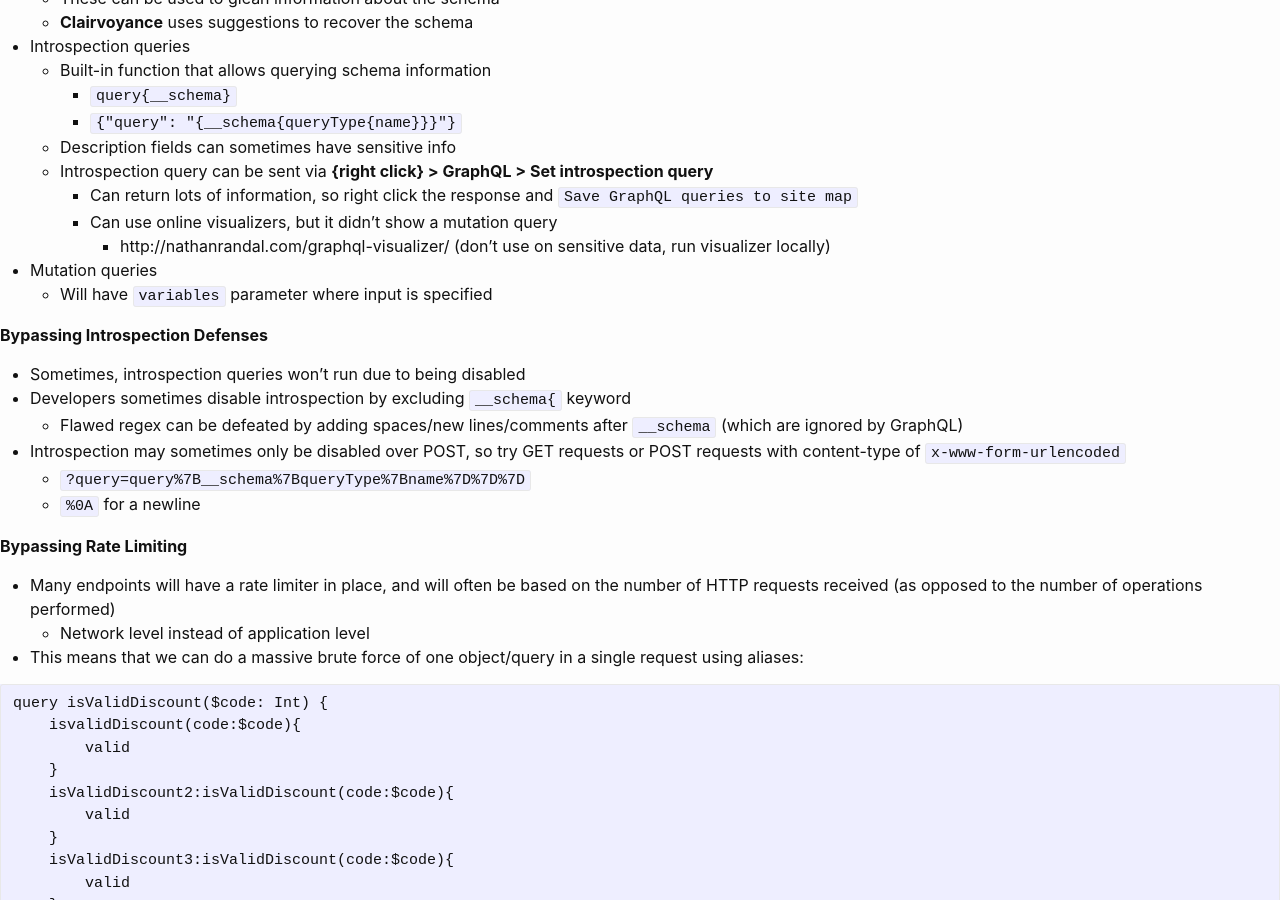
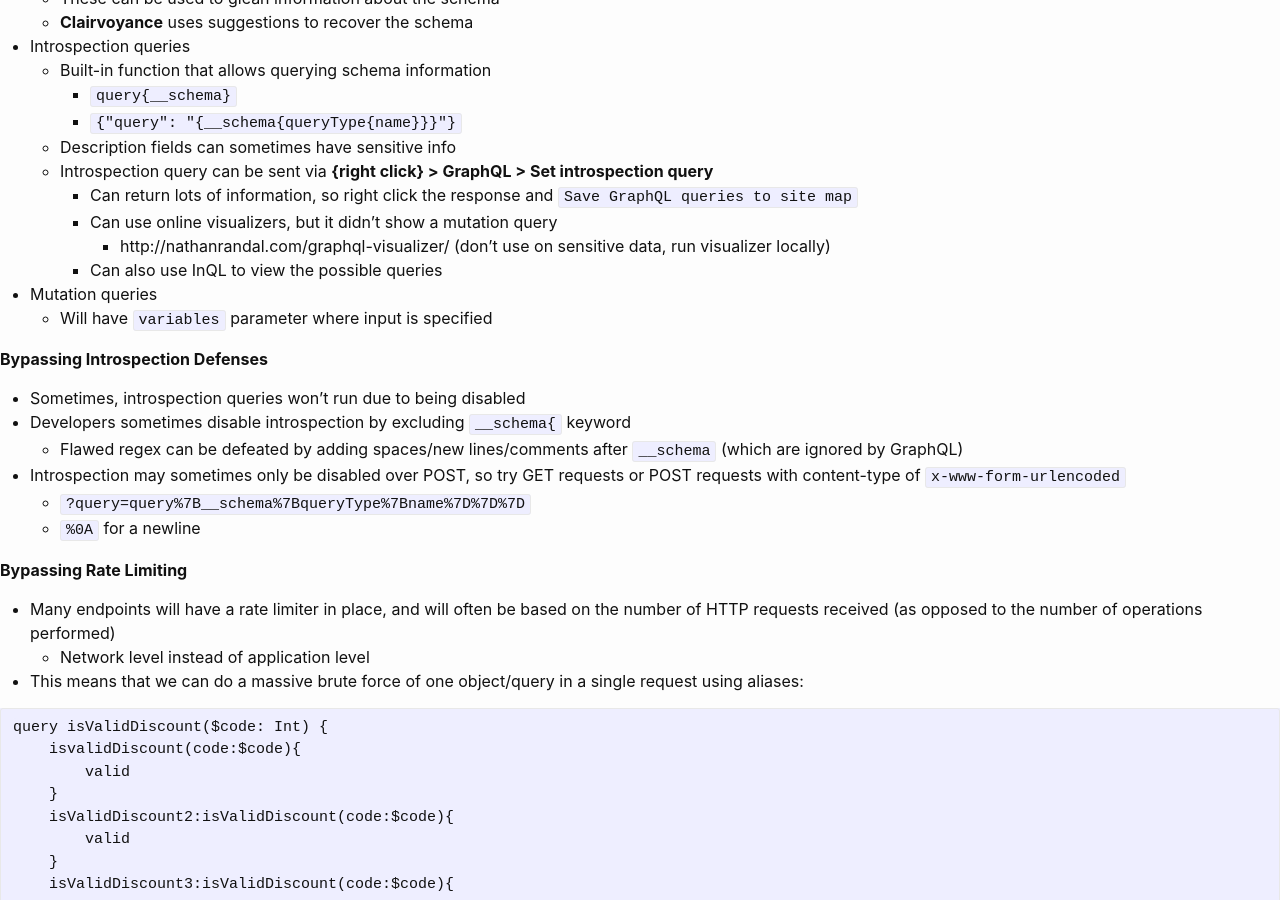
Before and after one commit to KhaelK138/KhaelK138.github.io, a Jekyll site: the page built from webappnotes/GraphQL.md, in a window 1280 px wide and 900 px high, scrolled down 755 px. Built offline with Jekyll 4.4.1, drawn with Linux system fonts in a browser that asks for light colours.

Commit message:
added quick note about inql

```diff
--- a/webappnotes/GraphQL.md
+++ b/webappnotes/GraphQL.md
@@ -39,6 +39,7 @@ pagetitle: GraphQL Attacks
     - Can return lots of information, so right click the response and `Save GraphQL queries to site map`
     - Can use online visualizers, but it didn't show a mutation query
       - http://nathanrandal.com/graphql-visualizer/ (don't use on sensitive data, run visualizer locally)
+    - Can also use InQL to view the possible queries
 - Mutation queries
   - Will have `variables` parameter where input is specified
 
```
